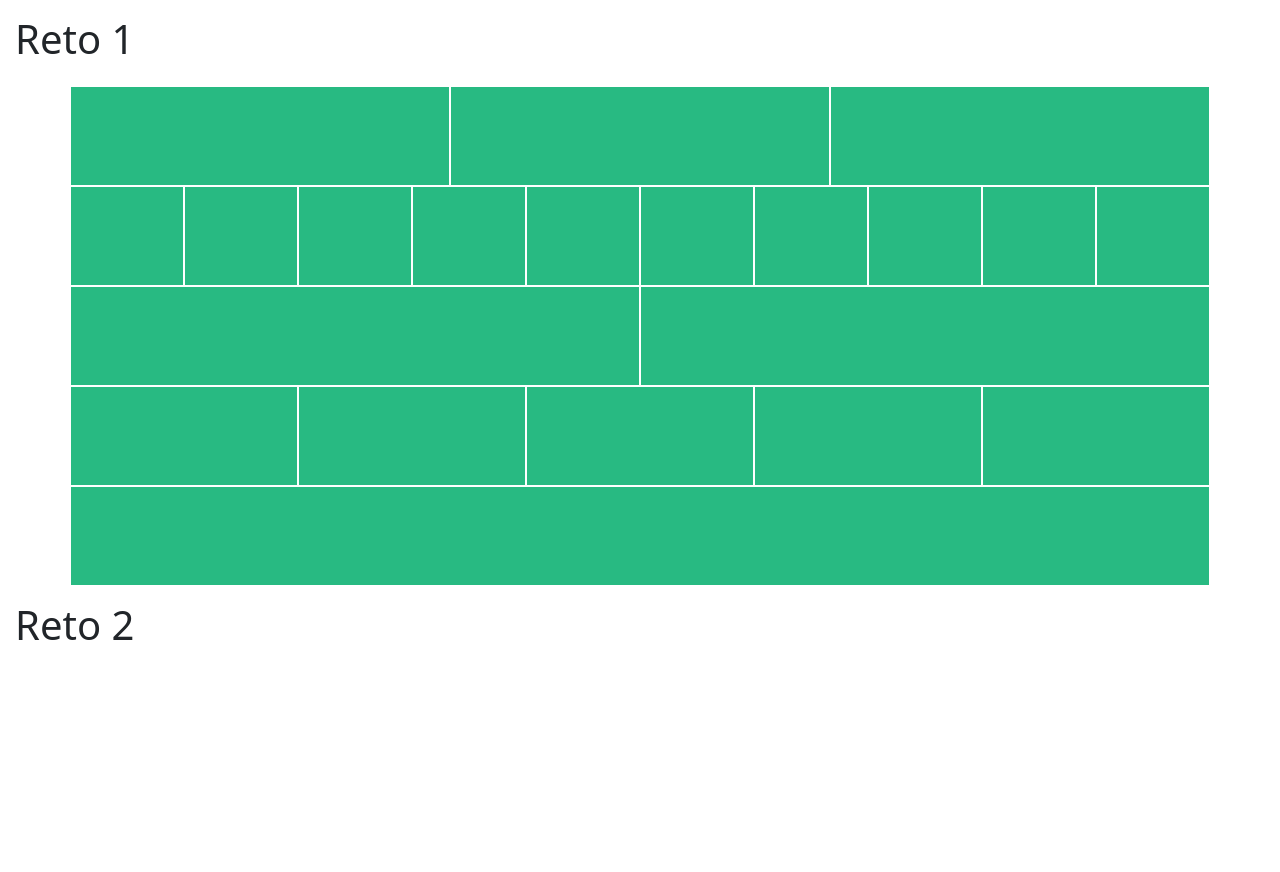
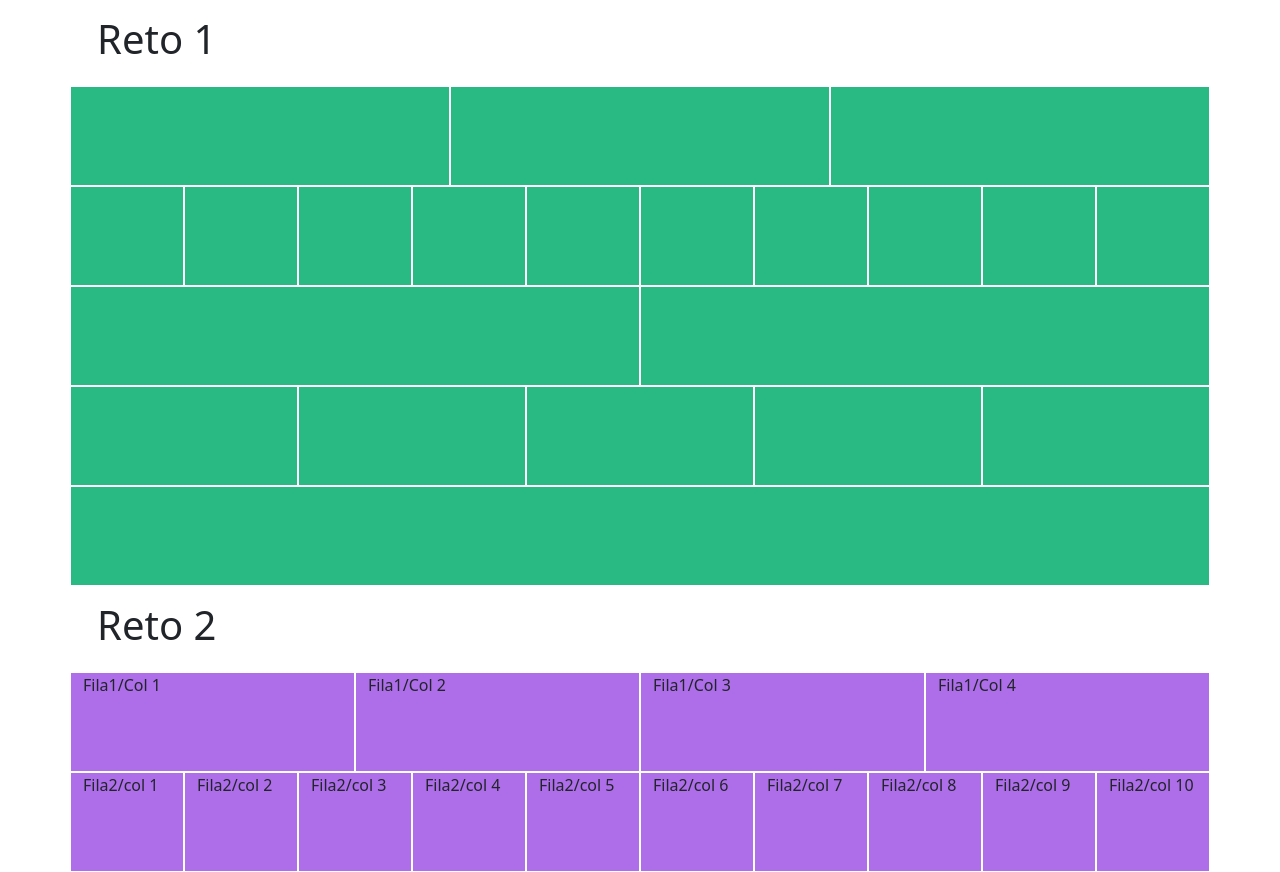
Before and after one commit to platzi/bootstrap, a website: page grilla-boostrap-desafios/index.html in a window 1280 px wide. Before the commit the page ends 800 px from the top, so only its background shows below. Drawn offline with nearby package versions, Linux system fonts and the light colour scheme.

Commit message:
Breakpoints grid RETO 2

```diff
--- a/grilla-boostrap-desafios/index.html
+++ b/grilla-boostrap-desafios/index.html
@@ -13,9 +13,10 @@
 
 </head>
 <body>
-<h1>Reto 1</h1>
 
-<div class="container">
+
+<div class="container container-reto1">
+   <h1>Reto 1</h1>
    <div class="row">
       <div class="col"></div>
       <div class="col"></div>
@@ -49,8 +50,28 @@
    </div>
 </div>
 
-<h1>Reto 2</h1>
 
+   <div class="container container-reto2">
+      <h1>Reto 2</h1>
+      <div class="row">
+         <div class="col col-6 col-md-3">Fila1/Col 1</div>
+         <div class="col col-6 col-md-3">Fila1/Col 2</div>
+         <div class="col col-6 col-md-3">Fila1/Col 3</div>
+         <div class="col col-6 col-md-3">Fila1/Col 4</div>
+      </div>
+      <div class="row">
+         <div class="col col-12 col-md-6 col-lg">Fila2/col 1</div>
+         <div class="col col-12 col-md-6 col-lg">Fila2/col 2</div>
+         <div class="col col-12 col-md-6 col-lg">Fila2/col 3</div>
+         <div class="col col-12 col-md-6 col-lg">Fila2/col 4</div>
+         <div class="col col-12 col-md-6 col-lg">Fila2/col 5</div>
+         <div class="col col-12 col-md-6 col-lg">Fila2/col 6</div>
+         <div class="col col-12 col-md-6 col-lg">Fila2/col 7</div>
+         <div class="col col-12 col-md-6 col-lg">Fila2/col 8</div>
+         <div class="col col-12 col-md-6 col-lg">Fila2/col 9</div>
+         <div class="col col-12 col-md-6 col-lg">Fila2/col 10</div>
+      </div>
+   </div>
 
 
    <!--! Bootstrap js / pooper -->
--- a/grilla-boostrap-desafios/style.css
+++ b/grilla-boostrap-desafios/style.css
@@ -6,9 +6,13 @@
    height: 100px;
 
    background-color: rgb(40, 186, 130);
-   border: 1px solid white;
+   border:1px solid white;
 }
 
 h1 {
    padding: 15px;
 }
+
+.container-reto2 .col {
+   background-color: rgb(174, 110, 233);
+}
```
Also changed, not shown: 1 other file.
